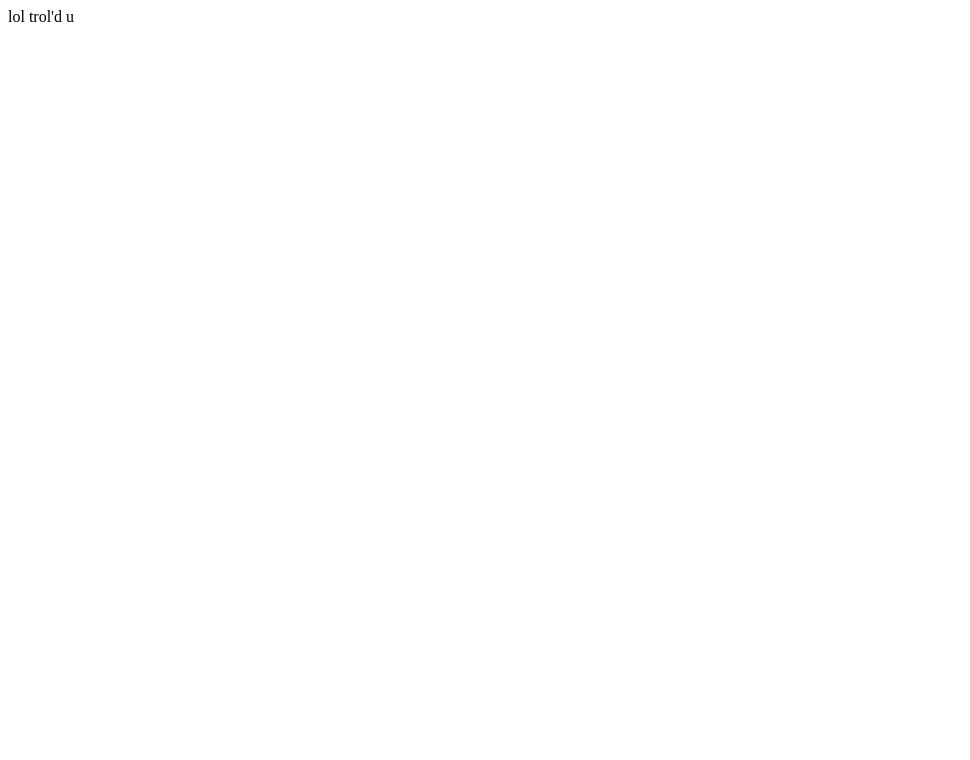
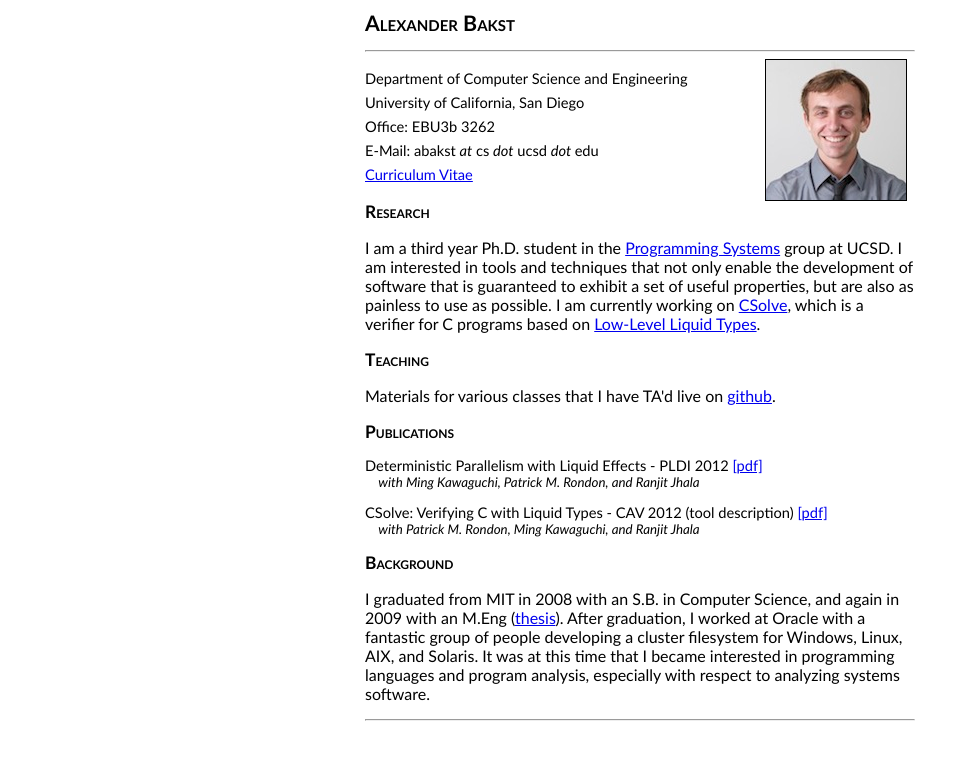
Before and after one commit to abakst/abakst.github.io, a plain HTML site: page index.html in a window 1280 px wide. Shown: the whole page, without its empty margins (0-970 px from the left). Drawn offline with Linux system fonts and the light colour scheme.

Commit message:
more stuffs

```diff
--- a/index.html
+++ b/index.html
@@ -1 +1,71 @@
-lol trol'd u
+<html>
+  <head>
+    <title>Alexander Bakst</title>
+    <link rel="stylesheet" type="text/css" href="style.css">
+  </head>
+
+  <body>
+   <div id="main">
+    <div id="header">
+      <h1>Alexander Bakst</h1>
+      <hr/>
+      <div id="subheader">
+        <h3>Department of Computer Science and Engineering</h3>
+        <h3>University of California, San Diego</h3>
+        <h3>Office: EBU3b 3262</h3>
+        <h3>E-Mail: abakst <span>at</span> cs <span>dot</span> ucsd <span> dot </span>edu</h3>
+        <h3><a href="bakst-cv.pdf">Curriculum Vitae</a></h3>
+      </div>
+      <div id="portrait">
+        <img src="portrait.jpeg" alt="portrait redacted" title="what a nice boy" ></img>
+      </div>
+    </div>
+    <div id="content">
+    <div id="research">
+      <h2>Research</h2>
+      <p>I am a third year Ph.D. student in
+        the <a href="http://cseweb.ucsd.edu/groups/progsys/">Programming
+        Systems</a> group at UCSD. I am interested in tools and
+        techniques that not only enable the development of software
+        that is guaranteed to exhibit a set of useful properties, but
+        are also as painless to use as possible. I am currently
+        working
+        on <a href="http://goto.ucsd.edu/csolve">CSolve</a>, which is a verifier for C programs based on <a href="http://goto.ucsd.edu/~rjhala/papers/low_level_liquid_types.html">Low-Level
+        Liquid Types</a>.
+    </div>
+
+    <div id="teaching">
+      <h2>Teaching</h2>
+      <p>Materials for various classes that I have TA'd live on <a
+        href="http://www.github.com/abakst/teaching">github</a>.
+    </div>
+
+    <div id="publications">
+    <h2>Publications</h2>
+    <!-- <ul> -->
+    <!--   <li> -->
+        <h3 class="pub">Deterministic Parallelism with Liquid Effects - PLDI 2012  <a href=http://goto.ucsd.edu/~rjhala/papers/deterministic_parallelism_via_liquid_effects.pdf>[pdf]</a></h3>
+        <p class="authors">with Ming Kawaguchi, Patrick M. Rondon, and Ranjit Jhala</p>
+
+        <h3 class="pub">CSolve: Verifying C with Liquid Types - CAV 2012 (tool description)  <a href=http://goto.ucsd.edu/~rjhala/papers/csolve_verifying_c_with_liquid_types.pdf>[pdf]</a></h3>
+        <p class="authors">with Patrick M. Rondon, Ming Kawaguchi, and Ranjit Jhala</p>
+    <!--   </li> -->
+    <!-- </ul> -->
+    </div>
+
+    <div id="background">
+      <h2>Background</h2>
+      <p>I graduated from MIT in 2008 with an S.B. in Computer
+      Science, and again in 2009 with an M.Eng (<a href="http://dspace.mit.edu/handle/1721.1/53142">thesis</a>). After
+      graduation, I worked at Oracle with a fantastic group of people
+      developing a cluster filesystem for Windows, Linux, AIX, and
+      Solaris. It was at this time that I became interested in
+      programming languages and program analysis, especially with
+      respect to analyzing systems software.
+      </p>
+    </div>
+    <hr/>
+    </div>
+   </div>
+  </body>
+</html>
--- /dev/null
+++ b/style.css
@@ -0,0 +1,71 @@
+body {
+    margin: auto;
+}
+img {
+    border: solid;
+    border-width: 1px;
+}
+span {
+    font-style: italic;
+}
+#main {
+    width: 550px;
+    margin: auto;
+    position: relative;
+    font-family:"Optima", Arial, sans-serif;
+    font-size: 12pt;
+}
+#header {
+    position: relative;
+    margin: auto;
+    margin-top: 10px;
+    font-size: 10pt;
+}
+#subheader {
+    float: left;
+    margin: auto;
+    width: 350px;
+    line-height:70%;
+}
+h3 {
+    font-weight: normal;
+    font-size: 11pt;
+}
+h3.pub {
+    font-size: 11pt;
+    /* font-weight: bold; */
+    margin-bottom: 0;
+}
+h2 {
+    font-weight: bold;
+    font-size: 13pt;
+    font-variant: small-caps;
+}
+h1 {
+    font-variant: small-caps;
+    font-size: 16pt;
+}
+p.authors {
+    font-weight: normal;
+    font-size: 10pt;
+    font-style: italic;
+    margin-top: 0;
+    margin-left: 1em;
+}
+#portrait {
+    width: 150px;
+    float: right;
+    margin: auto;
+}
+#content {
+    clear: both;
+    position: relative;
+    margin: auto;
+}
+#research {
+    position: relative;
+}
+#background {
+    clear: both;
+    position: relative;
+}
```
Also changed, not shown: portrait.jpeg (added).
